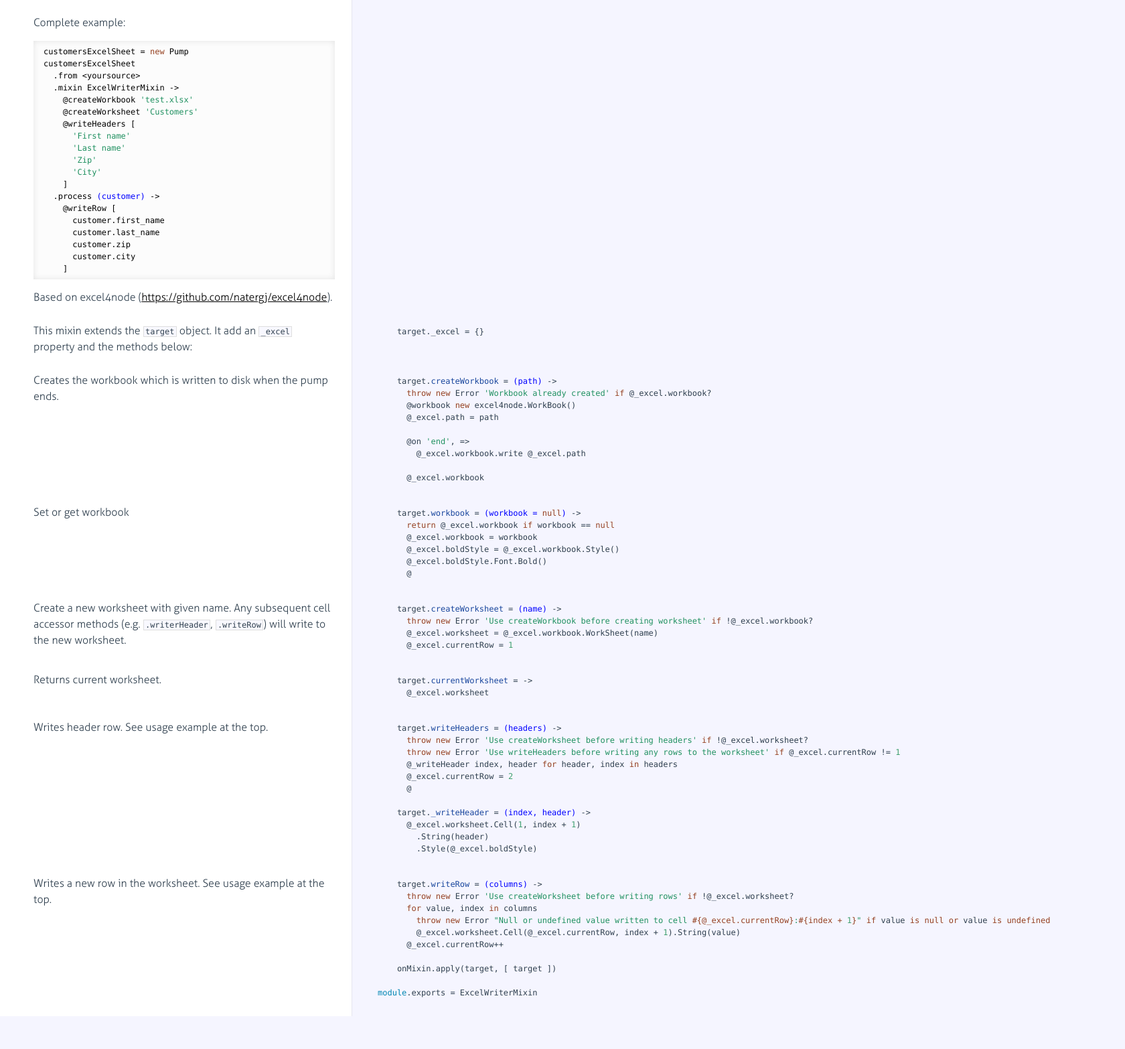
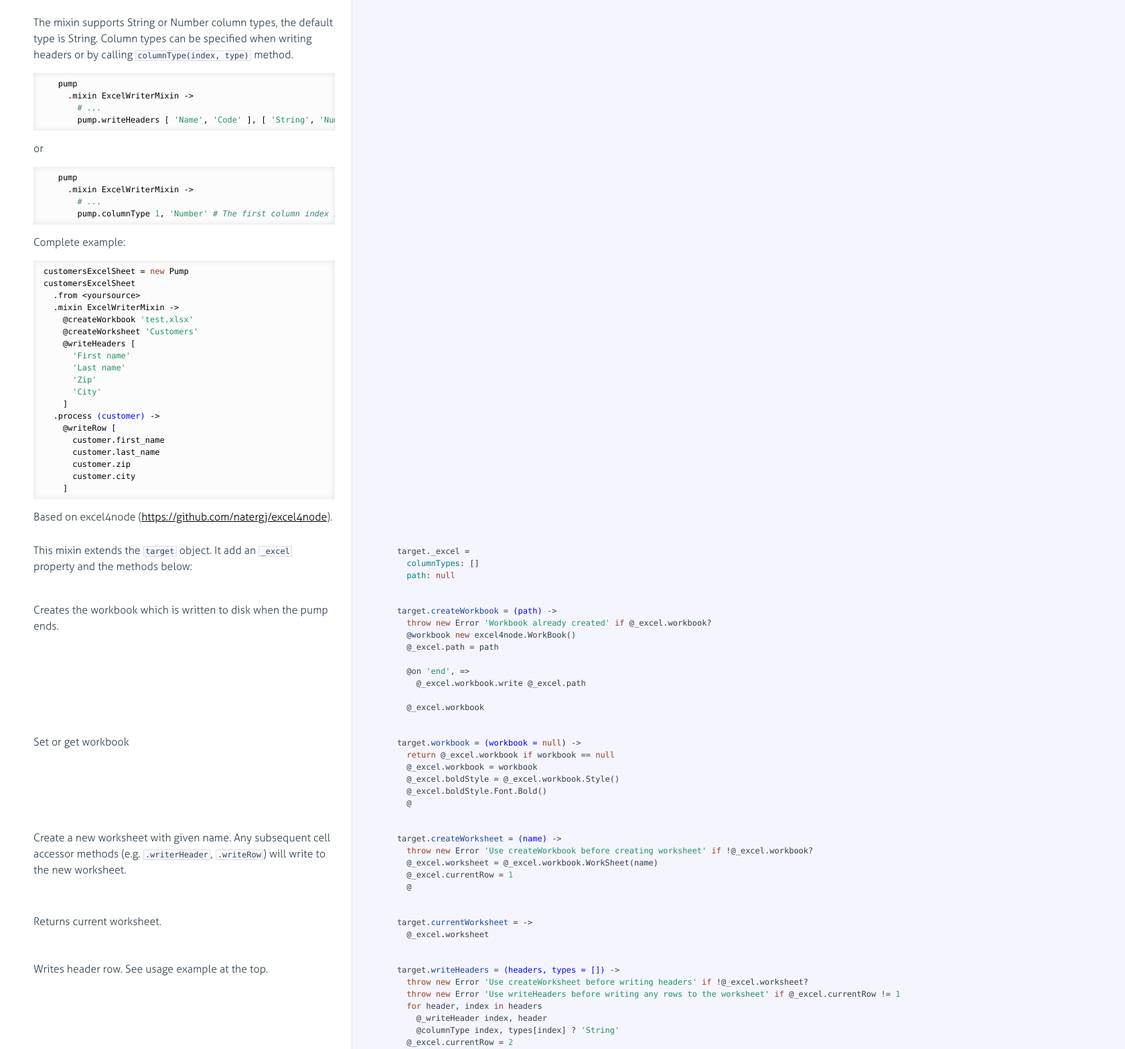
Before and after one commit to agmen-hu/node-datapumps, a plain HTML site: page docs/mixin/ExcelWriterMixin.html in a window 1280 px wide. Shown: the part 586-2152 px from the top of the page at 67% size, 1680 px wide, since content can reach past the window. Before the commit the page ends 2103 px from the top, so only its background shows below. Drawn offline with Linux system fonts and the light colour scheme.

Commit message:
Updated docs

```diff
--- a/docs/mixin/ExcelWriterMixin.html
+++ b/docs/mixin/ExcelWriterMixin.html
@@ -110,6 +110,19 @@
 </code></pre>
 </li>
 </ul>
+<p>The mixin supports String or Number column types, the default type is String.
+Column types can be specified when writing headers or by calling <code>columnType(index, type)</code> method.</p>
+<pre><code class="lang-coffee">   pump
+     .mixin ExcelWriterMixin<span class="hljs-function"> -&gt;</span>
+       <span class="hljs-comment"># ...</span>
+       pump.writeHeaders [ <span class="hljs-string">'Name'</span>, <span class="hljs-string">'Code'</span> ], [ <span class="hljs-string">'String'</span>, <span class="hljs-string">'Number'</span> ]
+</code></pre>
+<p>   or</p>
+<pre><code class="lang-coffee">   pump
+     .mixin ExcelWriterMixin<span class="hljs-function"> -&gt;</span>
+       <span class="hljs-comment"># ...</span>
+       pump.columnType <span class="hljs-number">1</span>, <span class="hljs-string">'Number'</span> <span class="hljs-comment"># The first column index is 0</span>
+</code></pre>
 <p>Complete example:</p>
 <pre><code class="lang-coffee">customersExcelSheet = <span class="hljs-keyword">new</span> Pump
 customersExcelSheet
@@ -153,7 +166,9 @@ customersExcelSheet
 
             </div>
 
-            <div class="content"><div class='highlight'><pre>    target._excel = {}</pre></div></div>
+            <div class="content"><div class='highlight'><pre>    target._excel =
+      <span class="hljs-attribute">columnTypes</span>: []
+      <span class="hljs-attribute">path</span>: <span class="hljs-literal">null</span></pre></div></div>
 
         </li>
 
@@ -215,7 +230,8 @@ customersExcelSheet
             <div class="content"><div class='highlight'><pre>    target.<span class="hljs-function"><span class="hljs-title">createWorksheet</span> = <span class="hljs-params">(name)</span> -&gt;</span>
       <span class="hljs-keyword">throw</span> <span class="hljs-keyword">new</span> Error <span class="hljs-string">'Use createWorkbook before creating worksheet'</span> <span class="hljs-keyword">if</span> !<span class="hljs-property">@_excel</span>.workbook?
       <span class="hljs-property">@_excel</span>.worksheet = <span class="hljs-property">@_excel</span>.workbook.WorkSheet(name)
-      <span class="hljs-property">@_excel</span>.currentRow = <span class="hljs-number">1</span></pre></div></div>
+      <span class="hljs-property">@_excel</span>.currentRow = <span class="hljs-number">1</span>
+      @</pre></div></div>
 
         </li>
 
@@ -246,17 +262,26 @@ customersExcelSheet
 
             </div>
 
-            <div class="content"><div class='highlight'><pre>    target.<span class="hljs-function"><span class="hljs-title">writeHeaders</span> = <span class="hljs-params">(headers)</span> -&gt;</span>
+            <div class="content"><div class='highlight'><pre>    target.<span class="hljs-function"><span class="hljs-title">writeHeaders</span> = <span class="hljs-params">(headers, types = [])</span> -&gt;</span>
       <span class="hljs-keyword">throw</span> <span class="hljs-keyword">new</span> Error <span class="hljs-string">'Use createWorksheet before writing headers'</span> <span class="hljs-keyword">if</span> !<span class="hljs-property">@_excel</span>.worksheet?
       <span class="hljs-keyword">throw</span> <span class="hljs-keyword">new</span> Error <span class="hljs-string">'Use writeHeaders before writing any rows to the worksheet'</span> <span class="hljs-keyword">if</span> <span class="hljs-property">@_excel</span>.currentRow != <span class="hljs-number">1</span>
-      <span class="hljs-property">@_writeHeader</span> index, header <span class="hljs-keyword">for</span> header, index <span class="hljs-keyword">in</span> headers
+      <span class="hljs-keyword">for</span> header, index <span class="hljs-keyword">in</span> headers
+        <span class="hljs-property">@_writeHeader</span> index, header
+        <span class="hljs-property">@columnType</span> index, types[index] ? <span class="hljs-string">'String'</span>
       <span class="hljs-property">@_excel</span>.currentRow = <span class="hljs-number">2</span>
       @
 
     target.<span class="hljs-function"><span class="hljs-title">_writeHeader</span> = <span class="hljs-params">(index, header)</span> -&gt;</span>
       <span class="hljs-property">@_excel</span>.worksheet.Cell(<span class="hljs-number">1</span>, index + <span class="hljs-number">1</span>)
         .String(header)
-        .Style(<span class="hljs-property">@_excel</span>.boldStyle)</pre></div></div>
+        .Style(<span class="hljs-property">@_excel</span>.boldStyle)
+      @
+
+    target.<span class="hljs-function"><span class="hljs-title">columnType</span> = <span class="hljs-params">(index, type = <span class="hljs-literal">null</span>)</span> -&gt;</span>
+      <span class="hljs-keyword">return</span> <span class="hljs-property">@_excel</span>.columnTypes[index] <span class="hljs-keyword">if</span> type == <span class="hljs-literal">null</span>
+      <span class="hljs-keyword">throw</span> <span class="hljs-keyword">new</span> Error <span class="hljs-string">"Invalid column type '<span class="hljs-subst">#{type}</span>'. Only String, Number or Formula is allowed"</span> <span class="hljs-keyword">if</span> [<span class="hljs-string">'String'</span>, <span class="hljs-string">'Number'</span>, <span class="hljs-string">'Formula'</span>].indexOf(type) == -<span class="hljs-number">1</span>
+      <span class="hljs-property">@_excel</span>.columnTypes[index] = type
+      @</pre></div></div>
 
         </li>
 
@@ -275,8 +300,10 @@ customersExcelSheet
       <span class="hljs-keyword">throw</span> <span class="hljs-keyword">new</span> Error <span class="hljs-string">'Use createWorksheet before writing rows'</span> <span class="hljs-keyword">if</span> !<span class="hljs-property">@_excel</span>.worksheet?
       <span class="hljs-keyword">for</span> value, index <span class="hljs-keyword">in</span> columns
         <span class="hljs-keyword">throw</span> <span class="hljs-keyword">new</span> Error <span class="hljs-string">"Null or undefined value written to cell <span class="hljs-subst">#{<span class="hljs-property">@_excel</span>.currentRow}</span>:<span class="hljs-subst">#{index + <span class="hljs-number">1</span>}</span>"</span> <span class="hljs-keyword">if</span> value <span class="hljs-keyword">is</span> <span class="hljs-literal">null</span> <span class="hljs-keyword">or</span> value <span class="hljs-keyword">is</span> <span class="hljs-literal">undefined</span>
-        <span class="hljs-property">@_excel</span>.worksheet.Cell(<span class="hljs-property">@_excel</span>.currentRow, index + <span class="hljs-number">1</span>).String(value)
+        cell = <span class="hljs-property">@_excel</span>.worksheet.Cell(<span class="hljs-property">@_excel</span>.currentRow, index + <span class="hljs-number">1</span>)
+        cell[<span class="hljs-property">@_excel</span>.columnTypes[index] ? <span class="hljs-string">'String'</span>](value)
       <span class="hljs-property">@_excel</span>.currentRow++
+      @
 
     onMixin.apply(target, [ target ])
 
```
